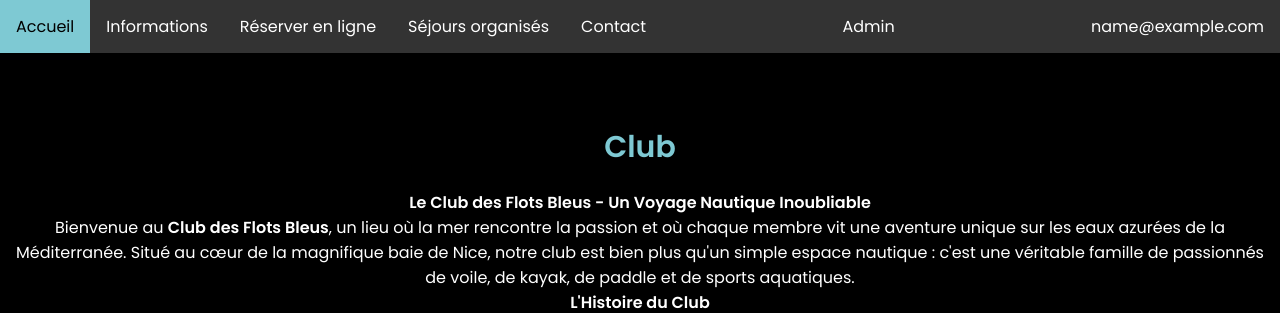
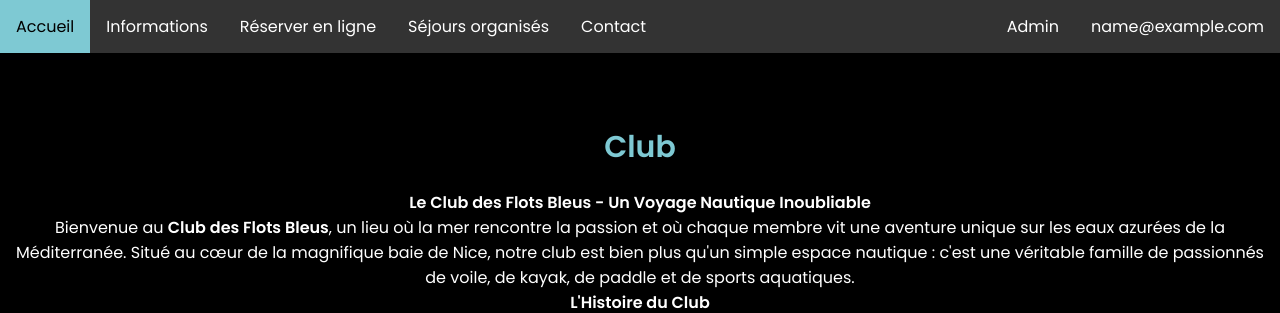
Before and after one commit to wiisar/voileProject, a PHP site: page /club.php in a window 1280 px wide. Shown: the top 313 px of the page. Run offline with PHP 8.4, Linux system fonts and the light colour scheme; the visitor is signed in with stand-in values (Sample User, id 1).

Commit message:
Improve navbar buton position

```diff
--- a/html/phpfunc/navbar.php
+++ b/html/phpfunc/navbar.php
@@ -14,9 +14,11 @@ php
     <li><a href="/trip.php">Séjours organisés</a></li>
     <li><a href="/contact.php">Contact</a></li>
     <?php
+            echo '<div class="login-group">';
+
         if (isset($_SESSION["group"]) && $_SESSION["group"] == "Administrateur") {
             echo '<li class="dropdown dropdown-admin">';
-            echo ' <a class="dropbtn-login" href="admin.php">Admin</a>';
+            echo '<a class="dropbtn-login" href="admin.php">Admin</a>';
             echo '<div class="dropdown-content">';
             echo '<a href="adminpage/users.php">Gestion utilisateurs</a>';
             echo '<a href="profile.php">Gestion Séjours</a>';
@@ -40,7 +42,10 @@ php
             echo '<div id="loginModal" style="display:none;">';
             include 'phpfunc/login.php';
             echo '</div>';
+
         }
+        echo '</div>';
+
         ?>
         </ul>
 </nav>
--- a/html/style/style.css
+++ b/html/style/style.css
@@ -109,7 +109,8 @@ li a:hover, .dropdown:hover .dropbtn {
 }
 
 /* Pour pousser le bouton Connexion / Inscription à droite */
-.login-signup ,.dropdown-login ,.dropdown-admin{
+.login-group{
+    display: flex;
     margin-left: auto;
 }
 
```
